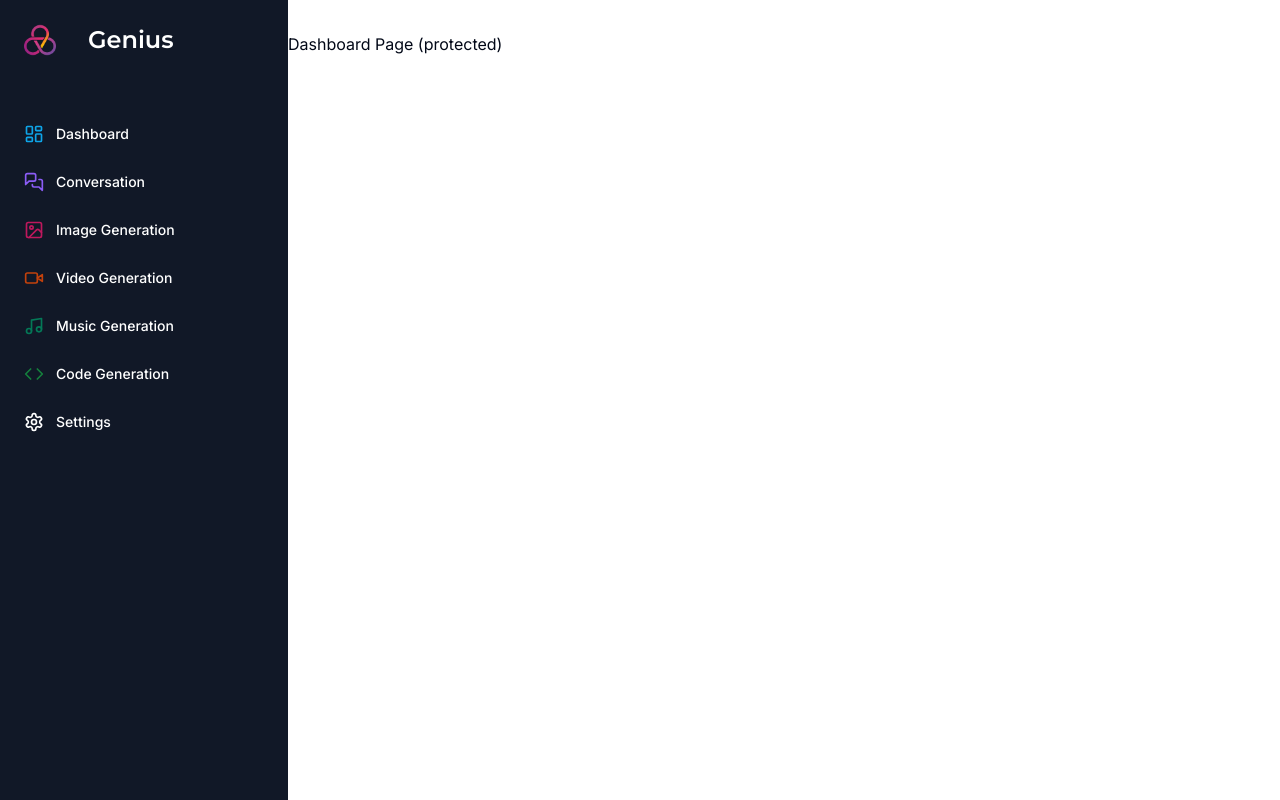
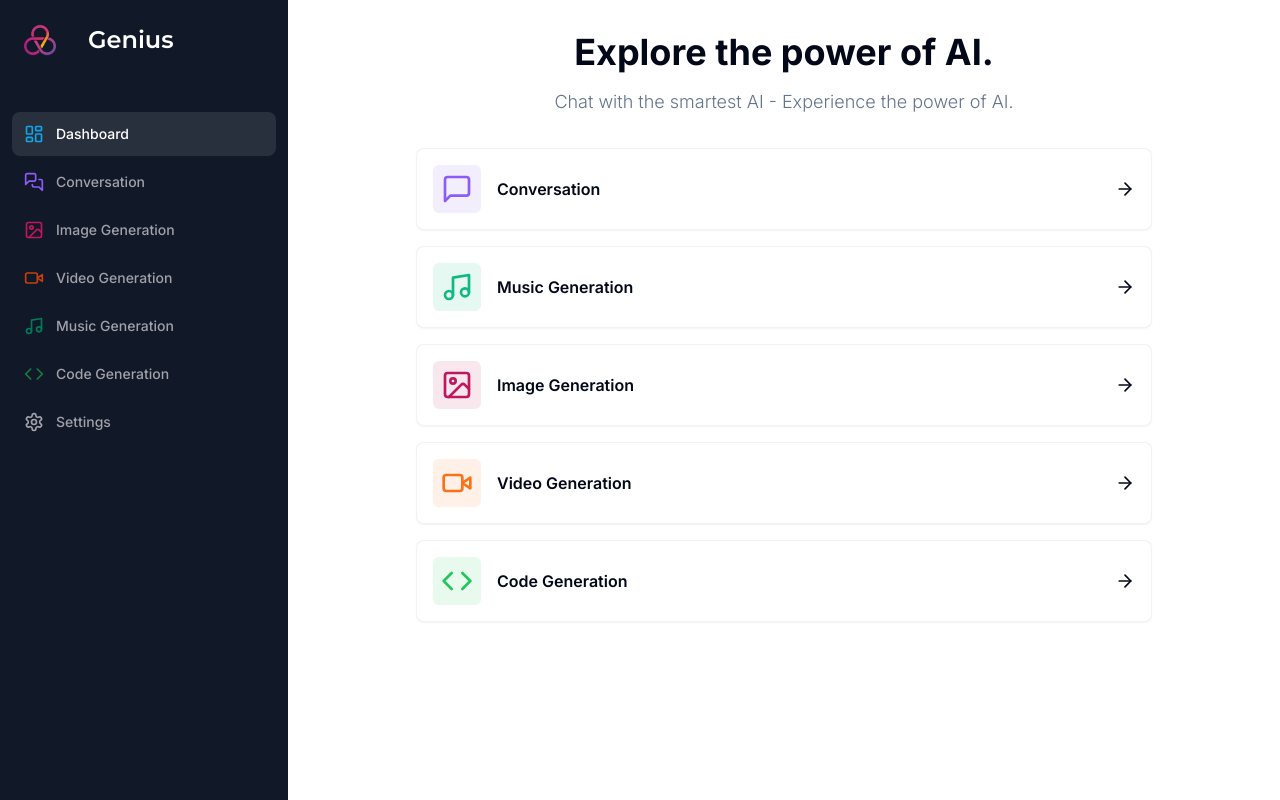
Before and after one commit to sergiolopezsouto/genius-AI, a Next.js app: page /dashboard in a window 1280 px wide. Built offline with nearby package versions, Linux system fonts and the light colour scheme.

Commit message:
adding dahsboard page

```diff
--- a/app/(dashboard)/(routes)/dashboard/page.tsx
+++ b/app/(dashboard)/(routes)/dashboard/page.tsx
@@ -1,8 +1,81 @@
+'use client'
+
+import { useRouter } from "next/navigation"
+import { ArrowRight, CodeIcon, ImageIcon, MessageSquare, MusicIcon, VideoIcon } from "lucide-react"
+
+import { Card } from "@/components/ui/card"
+import { cn } from "@/lib/utils"
+
+const tools = [
+  {
+    label: "Conversation",
+    icon: MessageSquare,
+    color: "text-violet-500",
+    bgColor: "bg-violet-500/10",
+    href: "/conversation"
+  },
+  {
+    label: "Music Generation",
+    icon: MusicIcon,
+    color: "text-emerald-500",
+    bgColor: "bg-emerald-500/10",
+    href: "/music"
+  },
+  {
+    label: "Image Generation",
+    icon: ImageIcon,
+    color: "text-pink-700",
+    bgColor: "bg-pink-700/10",
+    href: "/image"
+  },
+  {
+    label: "Video Generation",
+    icon: VideoIcon,
+    color: "text-orange-500",
+    bgColor: "bg-orange-500/10",
+    href: "/video"
+  },
+  {
+    label: "Code Generation",
+    icon: CodeIcon,
+    color: "text-green-500",
+    bgColor: "bg-green-500/10",
+    href: "/code"
+  },
+]
+
 const DashboardPage = () => {
+
+  const router = useRouter()
 
   return (
     <div>
-      <p>Dashboard Page (protected)</p>
+      <div className="mb-8 space-y-4">
+        <h2 className="text-2xl md:text-4xl font-bold text-center">
+          Explore the power of AI.
+        </h2>
+        <p className="text-muted-foreground font-light text-sm md:text-lg text-center">
+          Chat with the smartest AI - Experience the power of AI.
+        </p>
+      </div>
+
+      <div className="px-4 md:px-20 lg:px-32 space-y-4">
+        {
+          tools.map( (tool) => (
+            <Card onClick={() => router.push(tool.href)} key={tool.href} className="p-4 border-black/5 flex items-center justify-between hover:shadow-md transition cursor-pointer">
+              <div className="flex items-center gap-x-4">
+                <div className={cn("p-2 w-fit rounded-md" , tool.bgColor)}>
+                  <tool.icon className={cn("w-8 h-8" , tool.color)} />
+                </div>
+                <div className="font-semibold">
+                  {tool.label}
+                </div>
+              </div>
+              <ArrowRight className="w-5 h-5"/>
+            </Card>
+          ))
+        }
+      </div>
     </div>
   )
 }
--- a/components/mobile-sidebar.tsx
+++ b/components/mobile-sidebar.tsx
@@ -9,6 +9,7 @@
 
 
 const MobileSidebar = () => {
+
     const [isMounted, setIsMounted] = useState(false)
 
     useEffect( () => {
--- a/components/sidebar.tsx
+++ b/components/sidebar.tsx
@@ -3,6 +3,7 @@
 import Image from "next/image"
 import Link from "next/link"
 import { Montserrat } from "next/font/google"
+import { usePathname } from 'next/navigation'
 
 import { cn } from "@/lib/utils"
 import { CodeIcon, ImageIcon, LayoutDashboard, MessagesSquare, MusicIcon, SettingsIcon, VideoIcon } from "lucide-react"
@@ -57,6 +58,8 @@
 
 const Sidebar = () => {
 
+    const pathname = usePathname()
+
     return (
         <div className="space-y-4 py-4 flex flex-col h-full bg-[#111827] text-white">
             <div className="px-3 py-2 flex-1">
@@ -70,7 +73,7 @@
 
                 <div className="space-y-1">
                     {routes.map( (route) => (
-                        <Link href={route.href} key={route.href} className="text-sm group flex p-3 w-full justify-start font-medium cursor-pointer hover:text.white hover:bg-white/10 rounded-lg">
+                        <Link href={route.href} key={route.href} className={cn("text-sm group flex p-3 w-full justify-start font-medium cursor-pointer hover:text.white hover:bg-white/10 rounded-lg" , pathname===route.href ? "text-white bg-white/10" : "text-zinc-400")}>
                             <div className="flex items-center flex-1">
                                 <route.icon className={ cn ("h-5 w-5 mr-3" , route.color) }/>
                                 {route.label}
--- /dev/null
+++ b/components/ui/card.tsx
@@ -0,0 +1,79 @@
+import * as React from "react"
+
+import { cn } from "@/lib/utils"
+
+const Card = React.forwardRef<
+  HTMLDivElement,
+  React.HTMLAttributes<HTMLDivElement>
+>(({ className, ...props }, ref) => (
+  <div
+    ref={ref}
+    className={cn(
+      "rounded-lg border bg-card text-card-foreground shadow-sm",
+      className
+    )}
+    {...props}
+  />
+))
+Card.displayName = "Card"
+
+const CardHeader = React.forwardRef<
+  HTMLDivElement,
+  React.HTMLAttributes<HTMLDivElement>
+>(({ className, ...props }, ref) => (
+  <div
+    ref={ref}
+    className={cn("flex flex-col space-y-1.5 p-6", className)}
+    {...props}
+  />
+))
+CardHeader.displayName = "CardHeader"
+
+const CardTitle = React.forwardRef<
+  HTMLParagraphElement,
+  React.HTMLAttributes<HTMLHeadingElement>
+>(({ className, ...props }, ref) => (
+  <h3
+    ref={ref}
+    className={cn(
+      "text-2xl font-semibold leading-none tracking-tight",
+      className
+    )}
+    {...props}
+  />
+))
+CardTitle.displayName = "CardTitle"
+
+const CardDescription = React.forwardRef<
+  HTMLParagraphElement,
+  React.HTMLAttributes<HTMLParagraphElement>
+>(({ className, ...props }, ref) => (
+  <p
+    ref={ref}
+    className={cn("text-sm text-muted-foreground", className)}
+    {...props}
+  />
+))
+CardDescription.displayName = "CardDescription"
+
+const CardContent = React.forwardRef<
+  HTMLDivElement,
+  React.HTMLAttributes<HTMLDivElement>
+>(({ className, ...props }, ref) => (
+  <div ref={ref} className={cn("p-6 pt-0", className)} {...props} />
+))
+CardContent.displayName = "CardContent"
+
+const CardFooter = React.forwardRef<
+  HTMLDivElement,
+  React.HTMLAttributes<HTMLDivElement>
+>(({ className, ...props }, ref) => (
+  <div
+    ref={ref}
+    className={cn("flex items-center p-6 pt-0", className)}
+    {...props}
+  />
+))
+CardFooter.displayName = "CardFooter"
+
+export { Card, CardHeader, CardFooter, CardTitle, CardDescription, CardContent }
```
